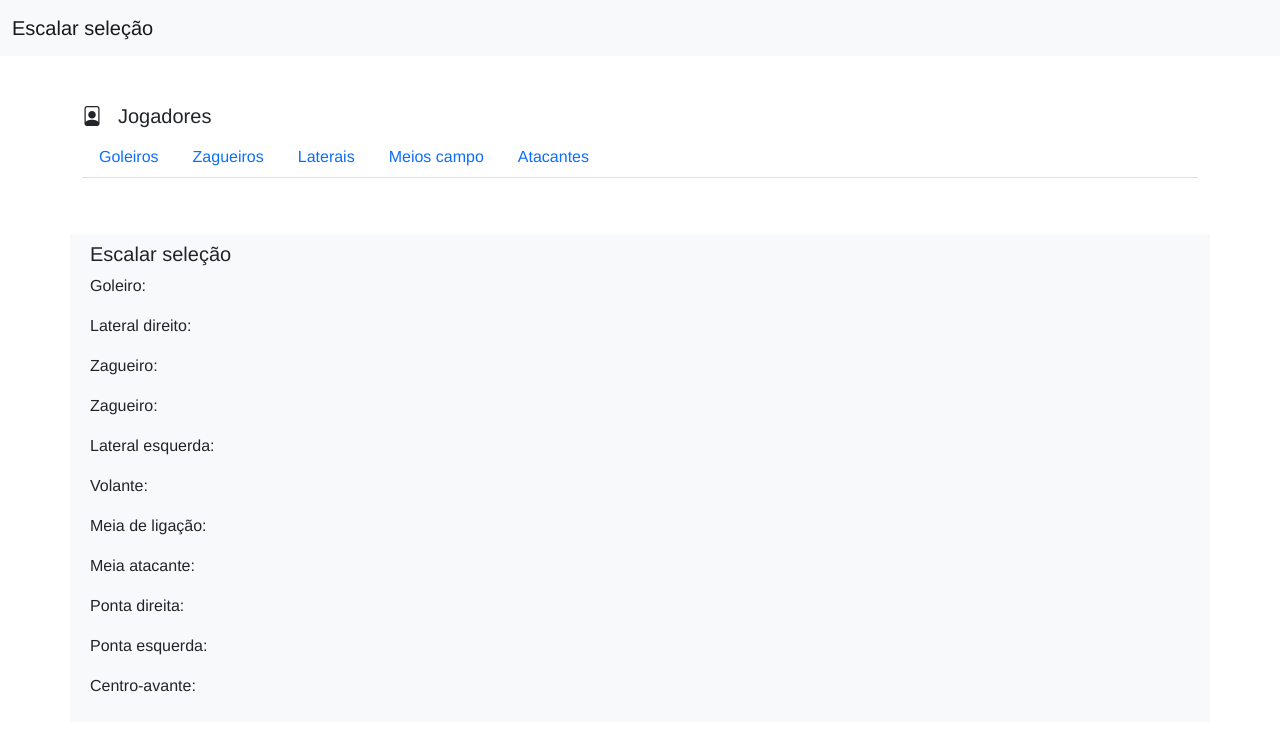
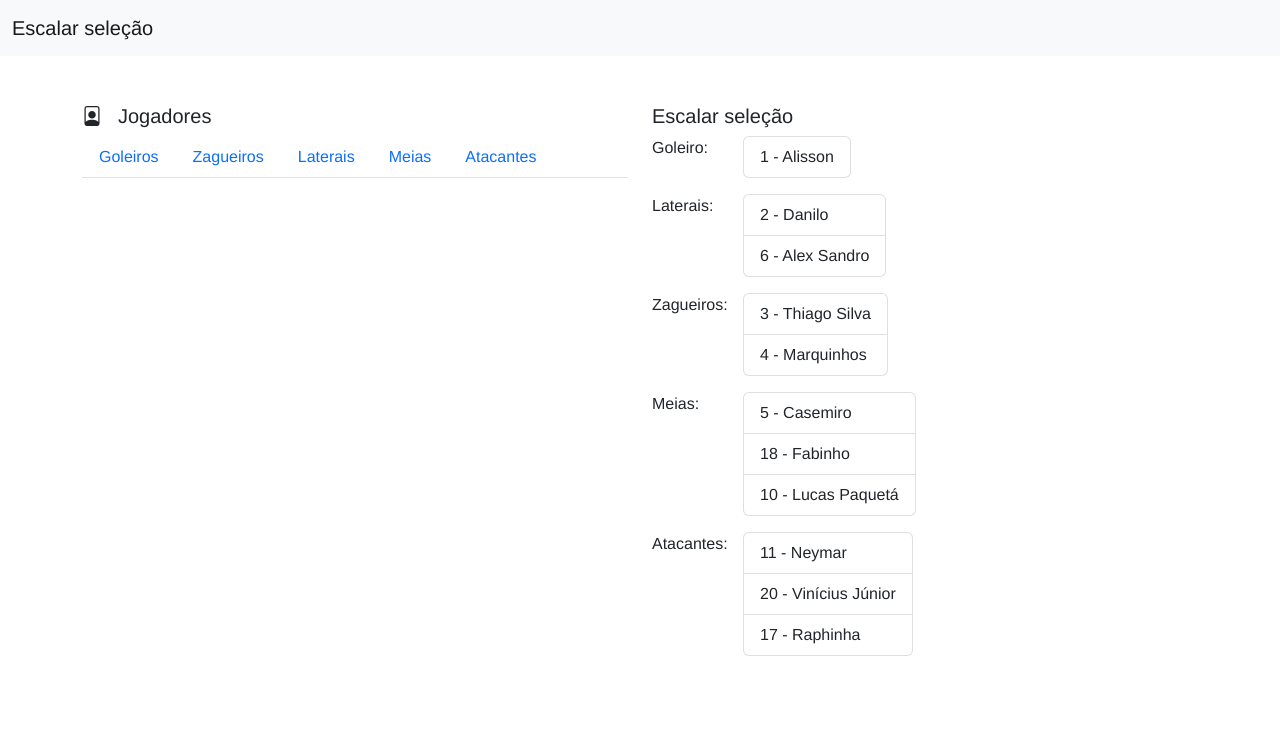
Before and after one commit to GabrielHCustodio/montar-selecao, a Vue app: page / in a window 1280 px wide. Shown: the top 730 px of the page. Built offline with nearby package versions, Linux system fonts and the light colour scheme.

Commit message:
Stylized the presentation of the players scheduled, data recovery test performed with the State Escalacao.

```diff
--- a/src/components/Home.vue
+++ b/src/components/Home.vue
@@ -8,29 +8,27 @@
 
     <div class="container">
       <div class="row mt-5">
-        <div class="col">
+        <div class="col-6">
           <jogadores />
         </div>
-      </div>
 
-      <div class="row mt-5 mb-5 bg-light p-2">
-        <div class="col">
-          <montar-equipe />
-        </div>
+          <div class="col-6">
+            <montar-equipe />
+          </div>
       </div>
     </div>
   </div>
 </template>
 
 <script>
-import Jogadores from '@/components/Jogadores.vue'
-import MontarEquipe from '@/components/MontarEquipe.vue';
+import Jogadores from "@/components/Jogadores.vue";
+import MontarEquipe from "@/components/MontarEquipe.vue";
 
 export default {
   name: "Home",
   components: {
     Jogadores,
-    MontarEquipe
-  }
+    MontarEquipe,
+  },
 };
 </script>
--- a/src/components/Jogador.vue
+++ b/src/components/Jogador.vue
@@ -1,7 +1,7 @@
 <template>
     <div class="row">
         <div class="col-1" v-if="dado.id" v-text="dado.id"></div>
-        <div class="col-3" v-if="dado.nome" v-text="dado.nome"></div>
+        <div class="col-4" v-if="dado.nome" v-text="dado.nome"></div>
         <div class="col-1">
             <i class="bi-check2-square" style="cursor: pointer"></i>
         </div>
--- a/src/components/Jogadores.vue
+++ b/src/components/Jogadores.vue
@@ -28,8 +28,8 @@
           <li class="nav-item">
             <router-link
               class="nav-link"
-              :to="{ name: 'posicao', params: { tipo: 'meio-campo' } }"
-              >Meios campo</router-link
+              :to="{ name: 'posicao', params: { tipo: 'meias' } }"
+              >Meias</router-link
             >
           </li>
           <li class="nav-item">
--- a/src/components/ListaJogadores.vue
+++ b/src/components/ListaJogadores.vue
@@ -21,7 +21,7 @@ export default {
             goleiros: state => state.jogadores.goleiros,
             zagueiros: state => state.jogadores.zagueiros,
             laterais: state => state.jogadores.laterais,
-            meioCampo: state => state.jogadores.meioCampo,
+            meias: state => state.jogadores.meias,
             atacantes: state => state.jogadores.atacantes
         }),
         dados() {
@@ -29,7 +29,7 @@ export default {
                 case 'goleiros': return this.goleiros
                 case 'zagueiros': return this.zagueiros
                 case 'laterais': return this.laterais
-                case 'meio-campo': return this.meioCampo
+                case 'meias': return this.meias
                 case 'atacantes': return this.atacantes
             }
             return []
--- a/src/components/MontarEquipe.vue
+++ b/src/components/MontarEquipe.vue
@@ -1,28 +1,91 @@
 <template>
   <div>
     <div class="row">
-        <h5>Escalar seleção</h5>
+      <h5>Escalar seleção</h5>
     </div>
     <div class="row">
       <div class="col">
-        <p>Goleiro:</p>
-        <p>Lateral direito:</p>
-        <p>Zagueiro:</p>
-        <p>Zagueiro:</p>
-        <p>Lateral esquerda:</p>
-        <p>Volante:</p>
-        <p>Meia de ligação:</p>
-        <p>Meia atacante:</p>
-        <p>Ponta direita:</p>
-        <p>Ponta esquerda:</p>
-        <p>Centro-avante:</p>
+        <div class="d-flex mb-3">
+          <p class="col-2">Goleiro:</p>
+          <ul class="list-group">
+            <li
+              class="list-group-item"
+              v-for="(g, indice) in gol"
+              :key="indice"
+            >
+              {{ g.id }} - {{ g.nome }}
+            </li>
+          </ul>
+        </div>
+
+        <div class="d-flex mb-3">
+          <p class="col-2">Laterais:</p>
+          <ul class="list-group">
+            <li
+              class="list-group-item"
+              v-for="(l, indice) in lat"
+              :key="indice"
+            >
+              {{ l.id }} - {{ l.nome }}
+            </li>
+          </ul>
+        </div>
+
+        <div class="d-flex mb-3">
+          <p class="col-2">Zagueiros:</p>
+          <ul class="list-group">
+            <li
+              class="list-group-item"
+              v-for="(z, indice) in zag"
+              :key="indice"
+            >
+              {{ z.id }} - {{ z.nome }}
+            </li>
+          </ul>
+        </div>
+
+        <div class="d-flex mb-3">
+          <p class="col-2">Meias:</p>
+          <ul class="list-group">
+            <li
+              class="list-group-item"
+              v-for="(m, indice) in mei"
+              :key="indice"
+            >
+              {{ m.id }} - {{ m.nome }}
+            </li>
+          </ul>
+        </div>
+
+        <div class="d-flex mb-3">
+          <p class="col-2">Atacantes:</p>
+          <ul class="list-group">
+            <li
+              class="list-group-item"
+              v-for="(a, indice) in ata"
+              :key="indice"
+            >
+              {{ a.id }} - {{ a.nome }}
+            </li>
+          </ul>
+        </div>
       </div>
     </div>
   </div>
 </template>
 
 <script>
+import { mapState } from "vuex";
 export default {
   name: "MontarEquipe",
+  computed: {
+    ...mapState({
+      gol: (state) => state.escalacao.goleiro,
+      zag: (state) => state.escalacao.zagueiros,
+      lat: (state) => state.escalacao.laterais,
+      mei: (state) => state.escalacao.meias,
+      ata: (state) => state.escalacao.atacantes,
+    }),
+  },
 };
 </script>
--- a/src/store/index.js
+++ b/src/store/index.js
@@ -2,6 +2,29 @@ import { createStore } from 'vuex'
 
 export default createStore({
   state: {
+    escalacao: {
+      "goleiro": [
+        { "id": 1, "nome": "Alisson" },
+      ],
+      "zagueiros": [
+        { "id": 3, "nome": "Thiago Silva" },
+        { "id": 4, "nome": "Marquinhos" }
+      ],
+      "laterais": [
+        { "id": 2, "nome": "Danilo" },
+        { "id": 6, "nome": "Alex Sandro" }
+      ],
+      "meias": [
+        { "id": 5, "nome": "Casemiro" },
+        { "id": 18, "nome": "Fabinho" },
+        { "id": 10, "nome": "Lucas Paquetá" }
+      ],
+      "atacantes": [
+        { "id": 11, "nome": "Neymar" },
+        { "id": 20, "nome": "Vinícius Júnior" },
+        { "id": 17, "nome": "Raphinha" }
+      ]
+    },
     jogadores: {
       "goleiros": [
         { "id": 1, "nome": "Alisson" },
@@ -20,7 +43,7 @@ export default createStore({
         { "id": 6, "nome": "Alex Sandro" },
         { "id": 16, "nome": "Alex Telles" }
       ],
-      "meioCampo": [
+      "meias": [
         { "id": 5, "nome": "Casemiro" },
         { "id": 18, "nome": "Fabinho" },
         { "id": 8, "nome": "Fred" },
```
